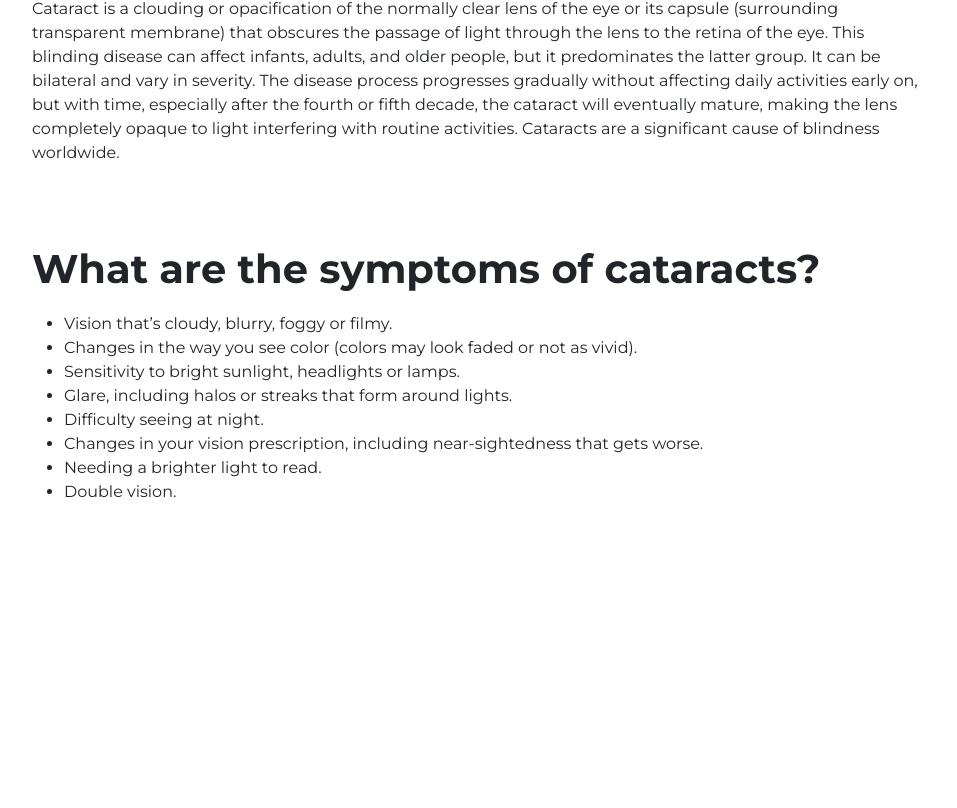
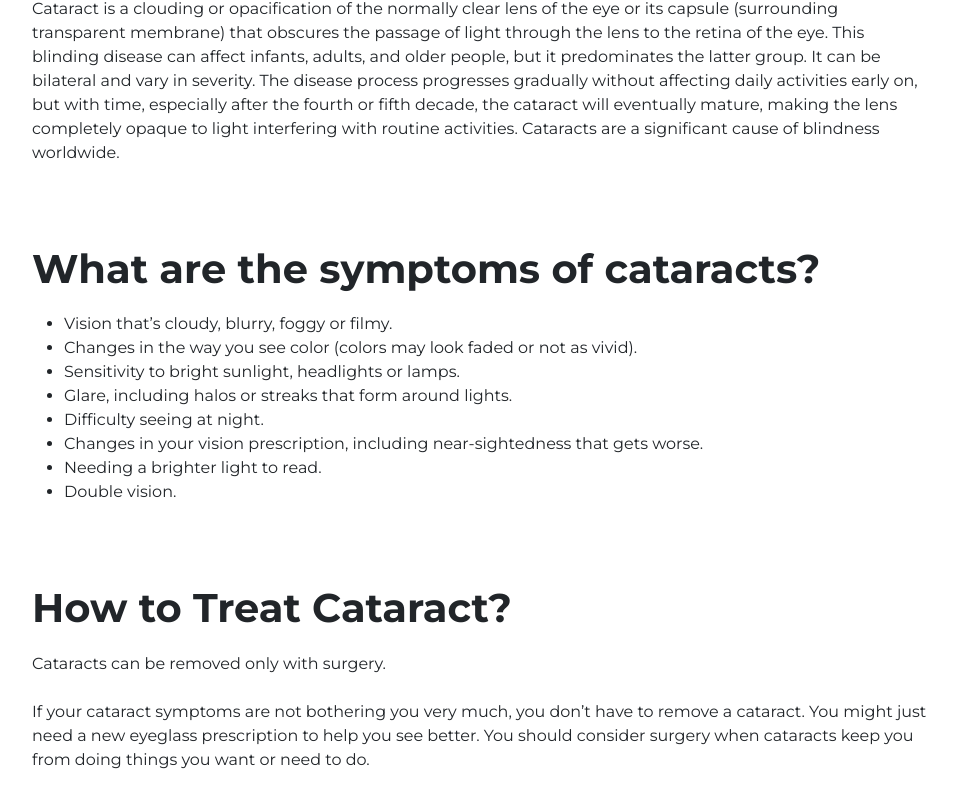
Before and after one commit to TheoJustin/React_AiCataract, a React (Create React App) app: page / in a window 1280 px wide. Shown: the part 685-1493 px from the top of the page, without its empty margins (160-1117 px from the left). Before the commit the page ends 1269 px from the top, so only its background shows below. Built offline with nearby package versions, Linux system fonts and the light colour scheme.

Commit message:
Update Home

```diff
--- a/src/pages/Home.tsx
+++ b/src/pages/Home.tsx
@@ -28,6 +28,11 @@ function Home() {
                 <li>Double vision.</li>
             </ul>
         </div>
+
+        <div className="info">
+            <h1>How to Treat Cataract?</h1>
+            <p>Cataracts can be removed only with surgery.<br/><br/>If your cataract symptoms are not bothering you very much, you don’t have to remove a cataract. You might just need a new eyeglass prescription to help you see better. You should consider surgery when cataracts keep you from doing things you want or need to do.</p>
+        </div>
     </div>
   );
 }
```
